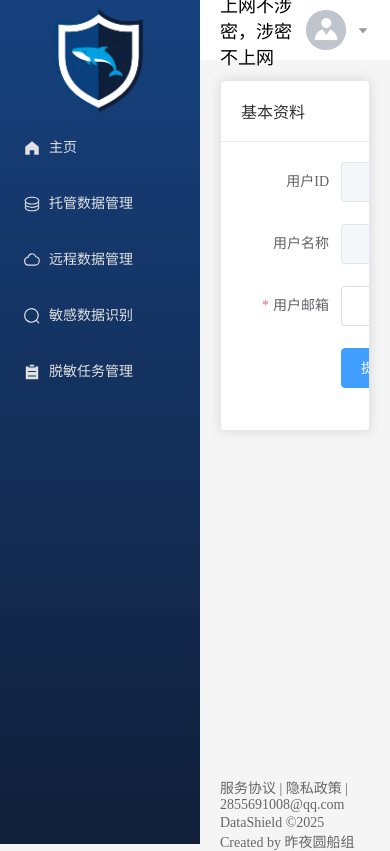
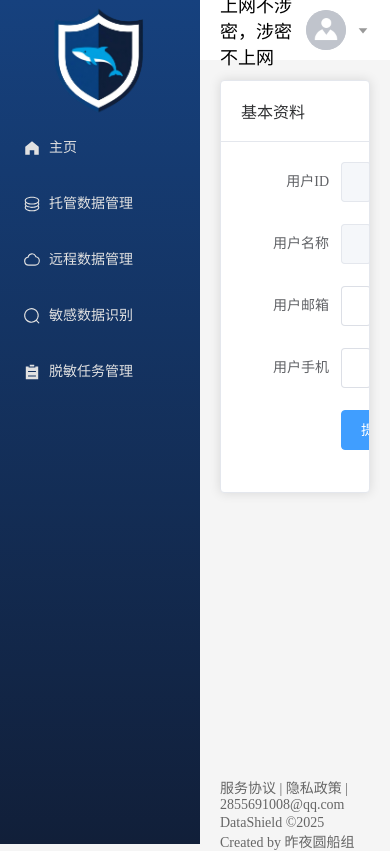
Before and after one commit to fishshi/DataShield-Frontend, a Vue app: page /user/info in a window 390 px wide. Built offline with nearby package versions, Linux system fonts and the light colour scheme; no server answers.

Commit message:
opti register and add phone

```diff
--- a/src/views/Login.vue
+++ b/src/views/Login.vue
@@ -62,12 +62,14 @@ const register = async () => {
   });
   if (valid) {
     tokenStore.removeToken();
-    await userRegisterService({
+    let result = await userRegisterService({
       username: registerData.value.username,
       password: registerData.value.password,
     });
     ElMessage.success("注册成功");
+    tokenStore.setToken(result.data);
     isRegister.value = false;
+    router.push("/");
   }
 };
 
--- a/src/views/user/UserInfo.vue
+++ b/src/views/user/UserInfo.vue
@@ -20,8 +20,12 @@ onBeforeUnmount(() => {
 //校验函数
 const rules = {
   email: [
-    { required: true, message: "请输入用户邮箱", trigger: "blur" },
+    { required: false, message: "请输入用户邮箱", trigger: "blur" },
     { type: "email", message: "邮箱格式不正确", trigger: "blur" },
+  ],
+  phone: [
+    { required: false, message: "请输入手机号", trigger: "blur" },
+    { pattern: /^1[3-9]\d{9}$/, message: "手机号格式不正确", trigger: "blur" },
   ],
 };
 
@@ -58,6 +62,9 @@ const updateUserInfo = async () => {
           <el-form-item label="用户邮箱" prop="email">
             <el-input v-model="userInfo.email"></el-input>
           </el-form-item>
+          <el-form-item label="用户手机" prop="phone">
+            <el-input v-model="userInfo.phone"></el-input>
+          </el-form-item>
           <el-form-item>
             <el-button type="primary" @click="updateUserInfo">提交修改</el-button>
           </el-form-item>
```
